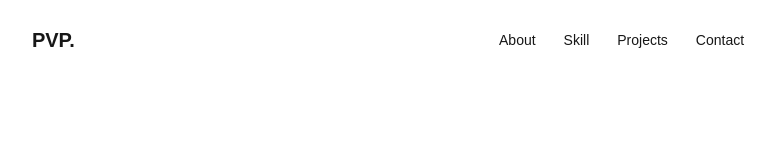
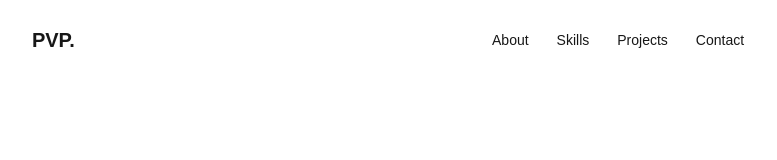
Before and after one commit to PerryPhuoc/my-portfolio, a Next.js app: page / in a window 1280 px wide. Shown: the top 160 px of the page, without its empty margins (252-1029 px from the left). Built offline with nearby package versions, Linux system fonts and the light colour scheme.

Commit message:
Update page.tsx

```diff
--- a/src/app/page.tsx
+++ b/src/app/page.tsx
@@ -11,7 +11,7 @@ export default function Home() {
 
         <div className={styles.navLinks}>
           <a href="#about">About</a>
-          <a href="#skill">Skill</a>
+          <a href="#skill">Skills</a>
           <a href="#projects">Projects</a>
           <a href="#contact">Contact</a>
         </div>
```
